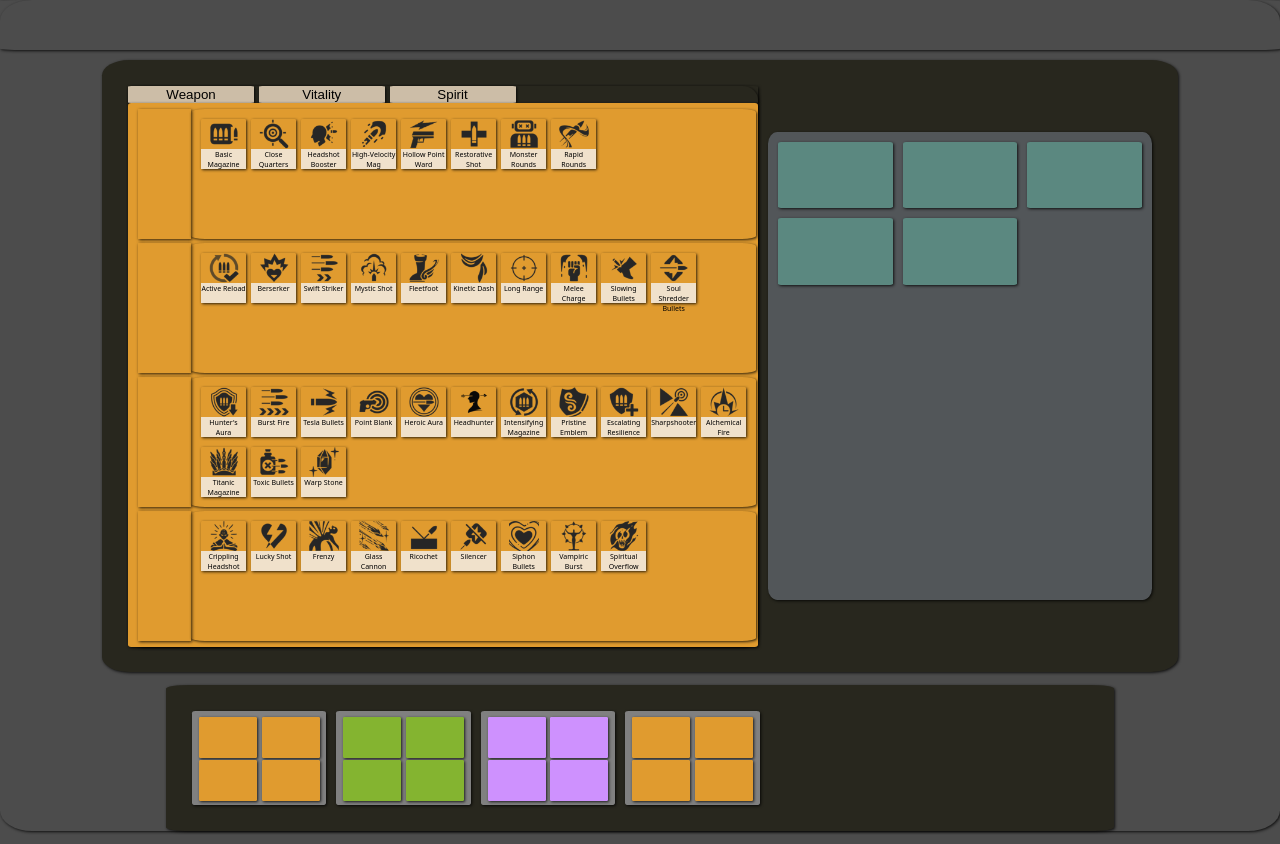
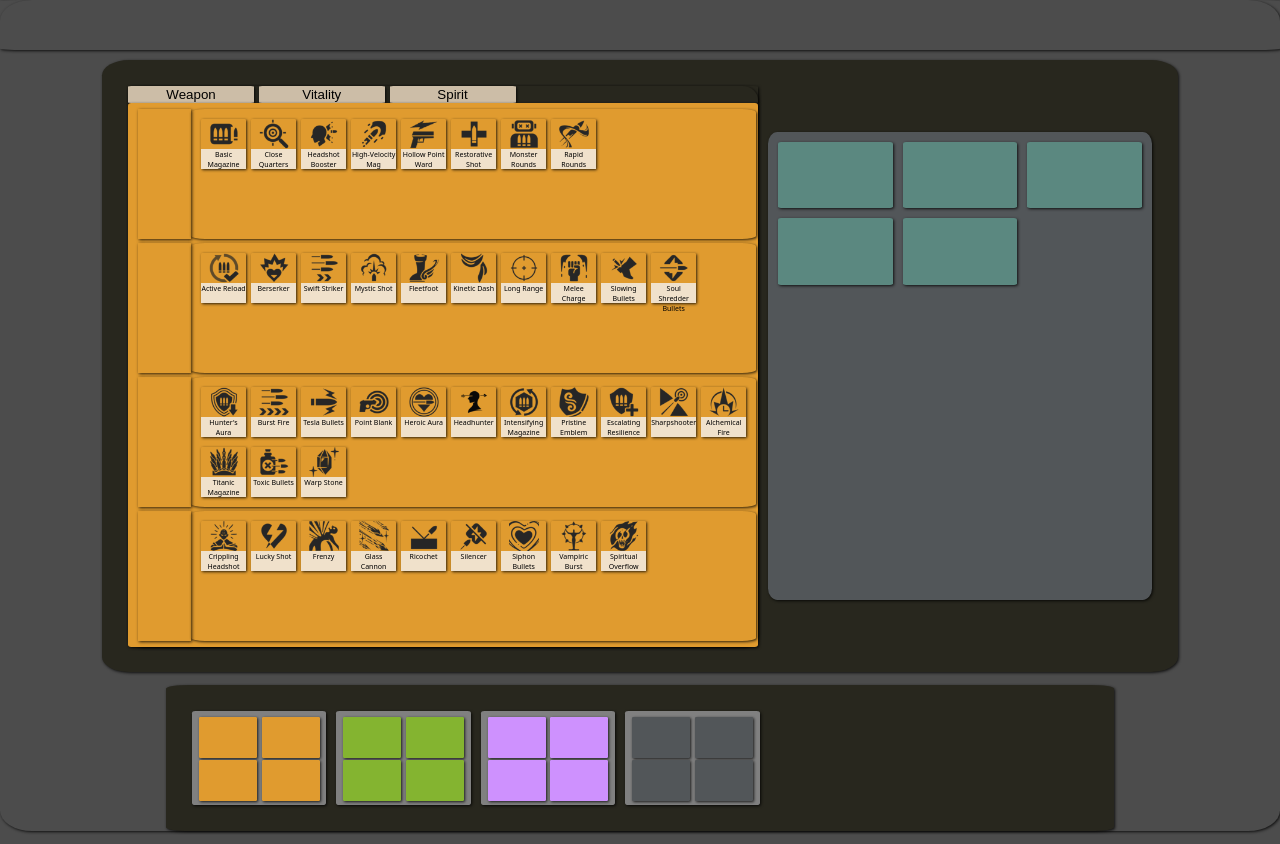
Before and after one commit to rdwrds/deadlock-builds, a React (Vite) app: page / in a window 1280 px wide. Built offline with nearby package versions, Linux system fonts and the light colour scheme; a web font is replaced by a local one.

Commit message:
added shades and handling

```diff
--- a/src/colors.js
+++ b/src/colors.js
@@ -4,24 +4,30 @@ export const colors = {
   tanBackground: "#ccbda7",
   greyBackground: "#525659",
   soulsColor: "#5b8880",
-    weaponColor: "#e09b2f",
-    spiritColor: "#ce91fe",
-    vitalityColor: "#84b430",
+  weapon500: "#e09b2f",
+  weapon600: "#b37c26",
+  weapon700: "#865d1c",
+  spirit500: "#ce91fe",
+  spirit600: "#a574cb",
+  spirit700: "#7c5798",
+  vitality500: "#84b430",
+  vitality600: "#6a9026",
+  vitality700: "#4f6c1d",
 };
 
-export const getCurrentStyle = (currentTab) => {
+export const getCurrentStyle = (currentTab, shade) => {
   switch (currentTab) {
     case "weapon":
-        return {backgroundColor: colors.weaponColor};
+      return { backgroundColor: colors[`weapon${shade || 500}`] };
       break;
     case "spirit":
-        return {backgroundColor: colors.spiritColor};
+      return { backgroundColor: colors[`spirit${shade || 500}`] };
       break;
     case "vitality":
-        return {backgroundColor: colors.vitalityColor};
+      return { backgroundColor: colors[`vitality${shade || 500}`] };
       break;
     default:
-        return {backgroundColor: colors.weaponColor};
+      return { backgroundColor: colors.greyBackground };
       break;
   }
-  }
+};
```
Lines whose indentation alone changed are shown as unchanged.
